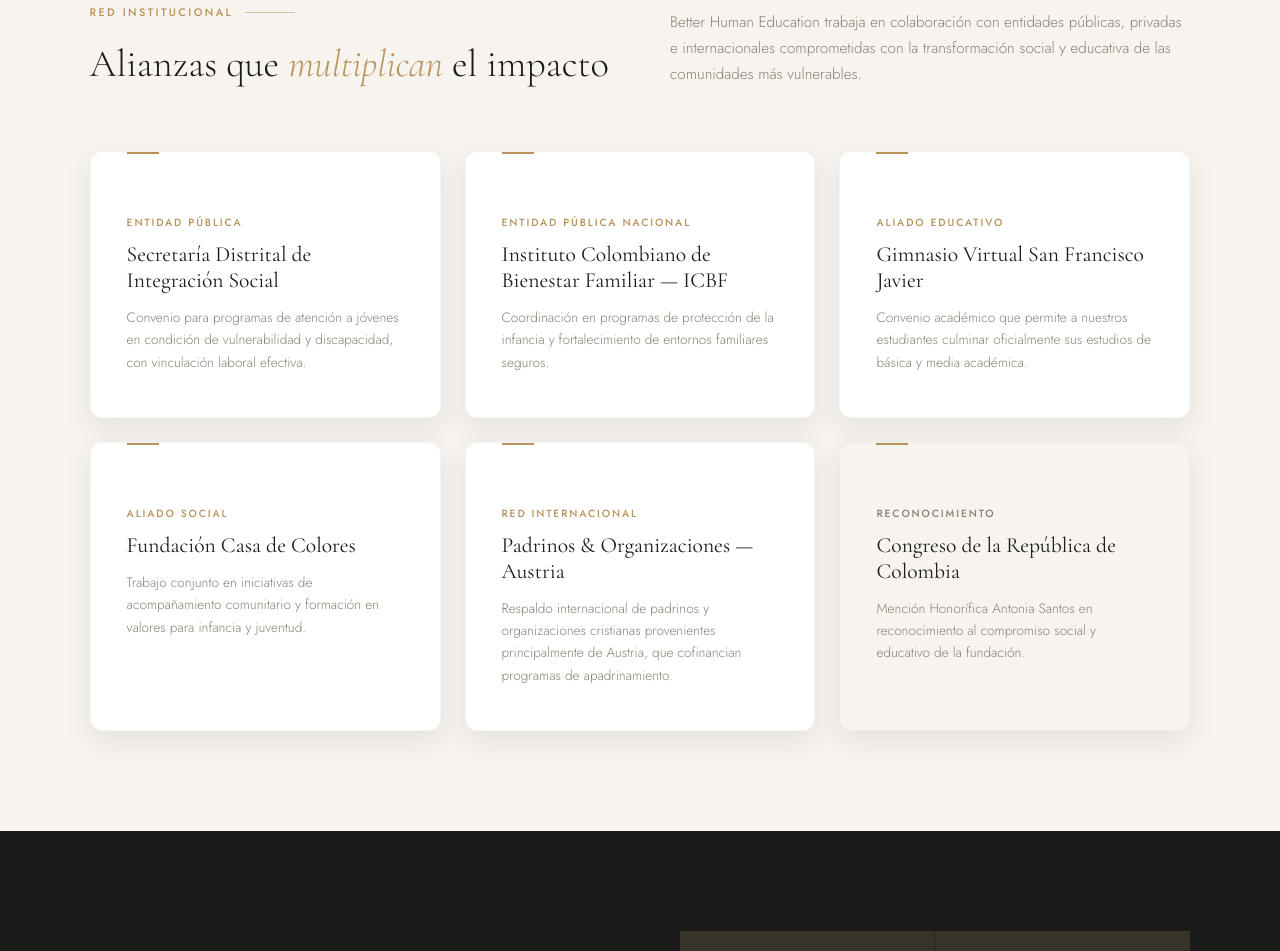
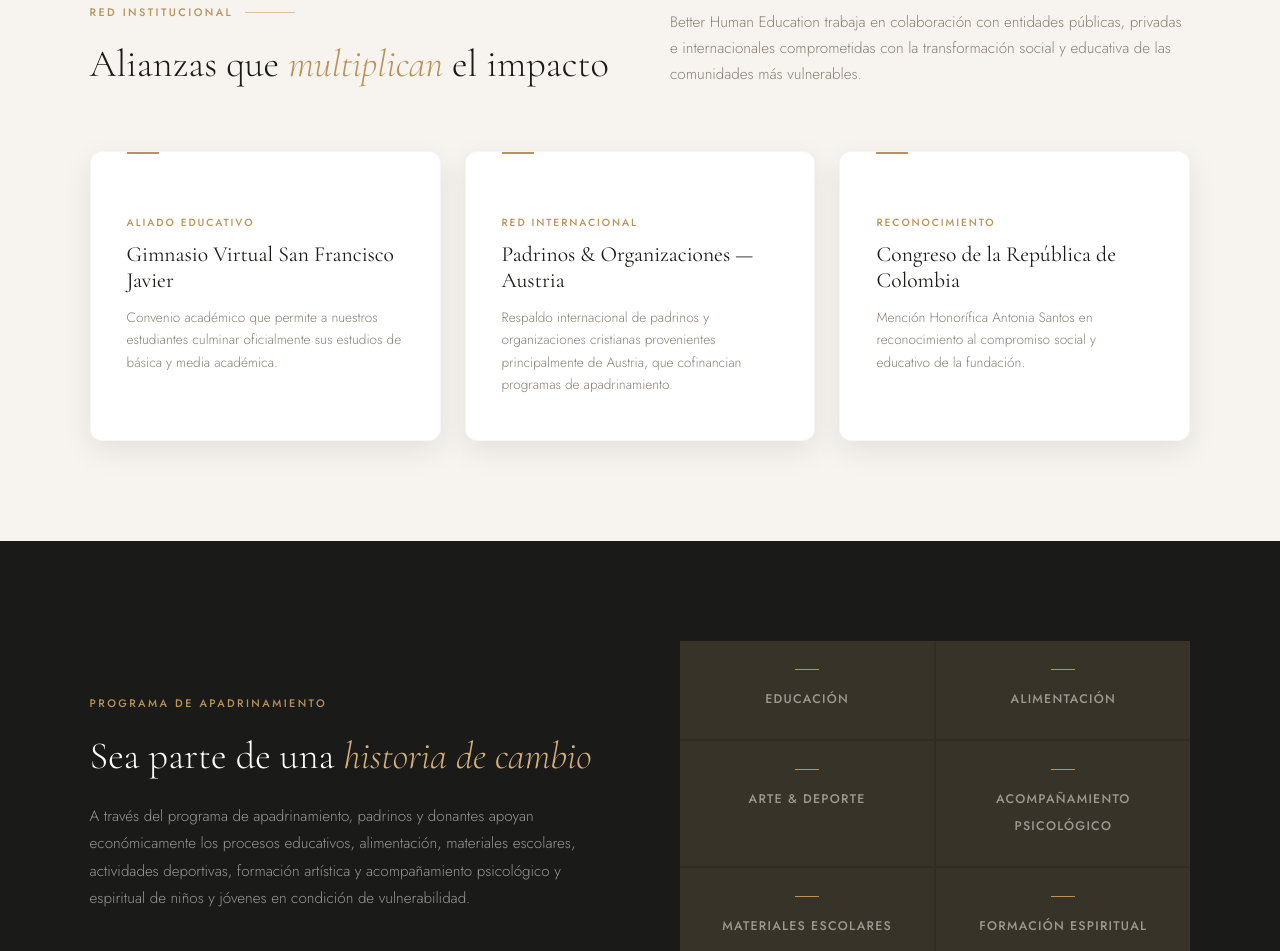
Before and after one commit to betterhumaneducation/betterhuman, a plain HTML site: page 03_transparencia_alianzas.html in a window 1280 px wide. Shown: the part 1955-2906 px from the top of the page. Drawn offline with nearby package versions, Linux system fonts and the light colour scheme.

Commit message:
Se hacen cambios para que se queden ciertas cosas en transparencia

```diff
--- a/03_transparencia_alianzas.html
+++ b/03_transparencia_alianzas.html
@@ -102,32 +102,17 @@
 
   <div class="alliances-grid">
     <div class="alliance-card">
-      <span class="alliance-type">Entidad pública</span>
-      <div class="alliance-name">Secretaría Distrital de Integración Social</div>
-      <p class="alliance-desc">Convenio para programas de atención a jóvenes en condición de vulnerabilidad y discapacidad, con vinculación laboral efectiva.</p>
-    </div>
-    <div class="alliance-card">
-      <span class="alliance-type">Entidad pública nacional</span>
-      <div class="alliance-name">Instituto Colombiano de Bienestar Familiar — ICBF</div>
-      <p class="alliance-desc">Coordinación en programas de protección de la infancia y fortalecimiento de entornos familiares seguros.</p>
-    </div>
-    <div class="alliance-card">
       <span class="alliance-type">Aliado educativo</span>
       <div class="alliance-name">Gimnasio Virtual San Francisco Javier</div>
       <p class="alliance-desc">Convenio académico que permite a nuestros estudiantes culminar oficialmente sus estudios de básica y media académica.</p>
-    </div>
-    <div class="alliance-card">
-      <span class="alliance-type">Aliado social</span>
-      <div class="alliance-name">Fundación Casa de Colores</div>
-      <p class="alliance-desc">Trabajo conjunto en iniciativas de acompañamiento comunitario y formación en valores para infancia y juventud.</p>
     </div>
     <div class="alliance-card">
       <span class="alliance-type">Red internacional</span>
       <div class="alliance-name">Padrinos & Organizaciones — Austria</div>
       <p class="alliance-desc">Respaldo internacional de padrinos y organizaciones cristianas provenientes principalmente de Austria, que cofinancian programas de apadrinamiento.</p>
     </div>
-    <div class="alliance-card" style="background: var(--cream);">
-      <span class="alliance-type" style="color: var(--muted);">Reconocimiento</span>
+    <div class="alliance-card">
+      <span class="alliance-type">Reconocimiento</span>
       <div class="alliance-name">Congreso de la República de Colombia</div>
       <p class="alliance-desc">Mención Honorífica Antonia Santos en reconocimiento al compromiso social y educativo de la fundación.</p>
     </div>
```
